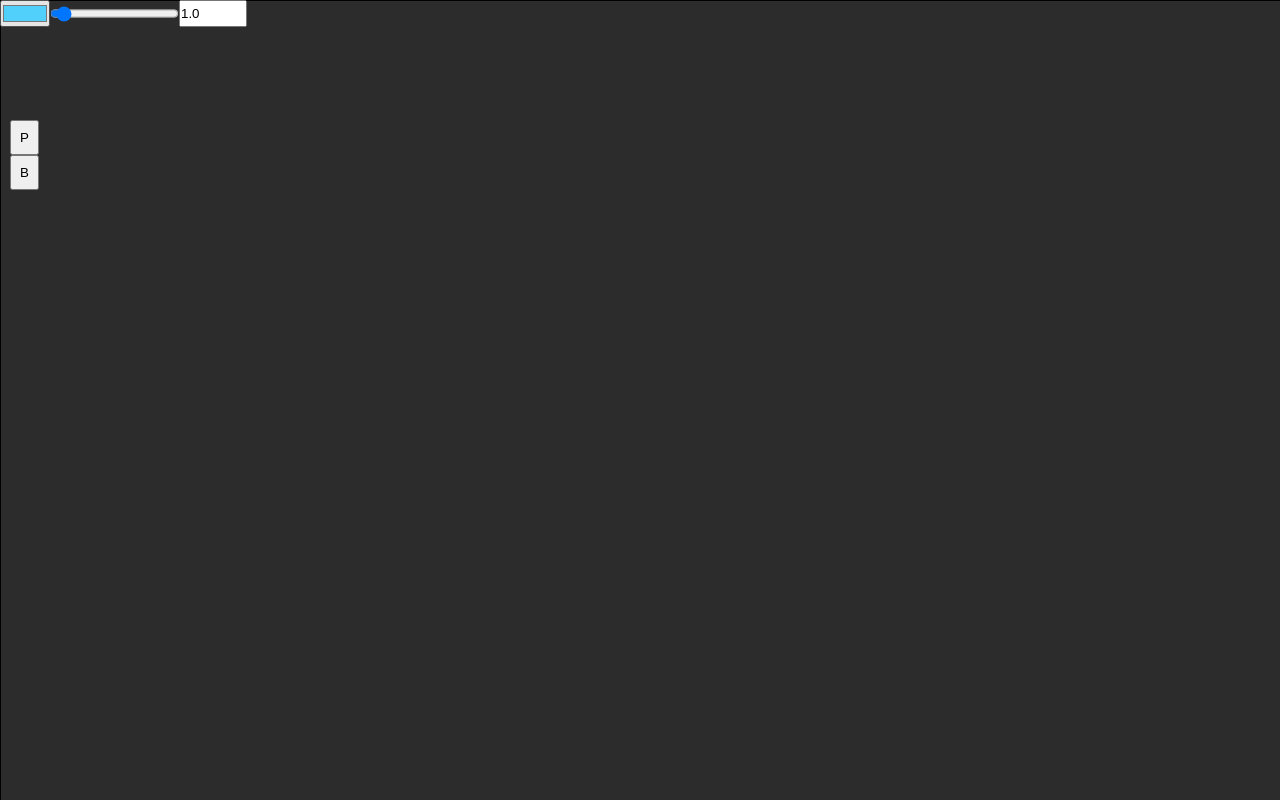
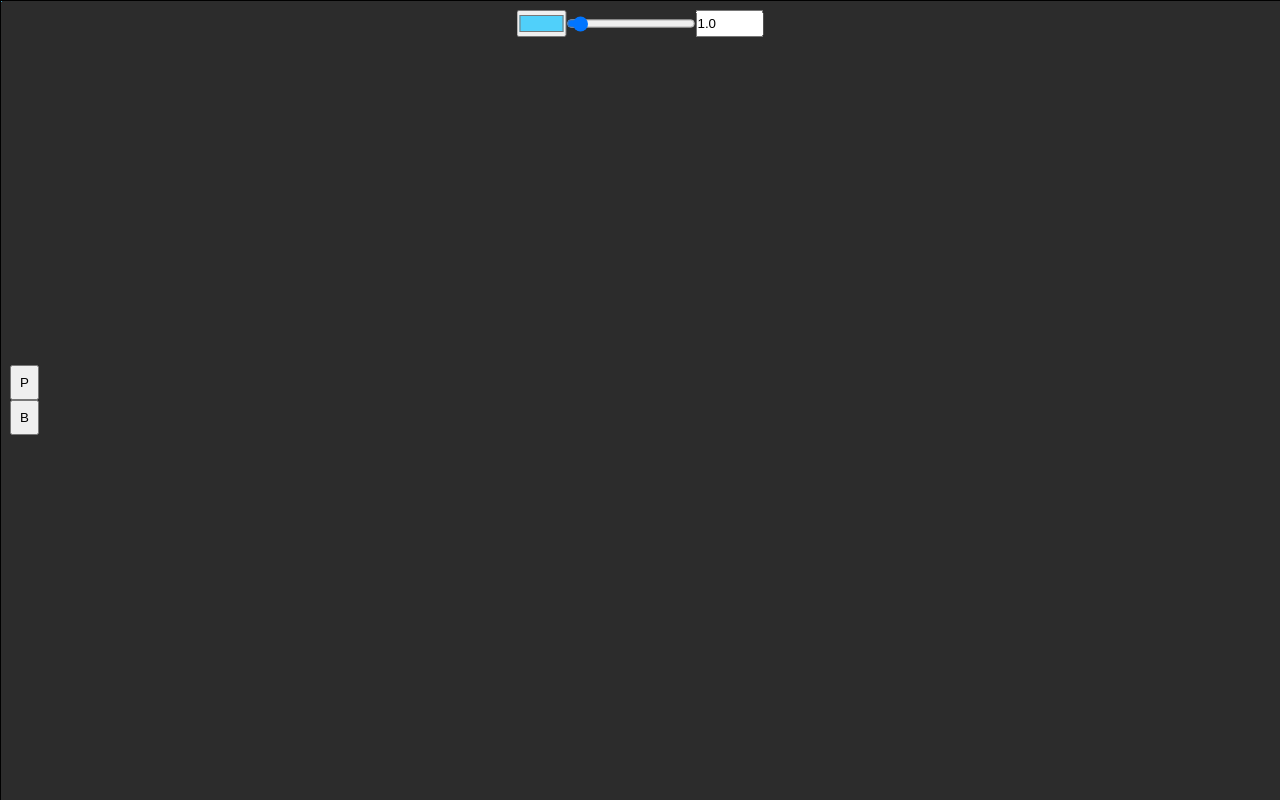
Before and after one commit to ggonzalesd/draw-min, a plain HTML site: page index.html in a window 1280 px wide. Drawn offline with Linux system fonts and the light colour scheme.

Commit message:
[STYLE] changes

```diff
--- a/index.html
+++ b/index.html
@@ -4,7 +4,7 @@
   <meta charset="UTF-8">
   <meta name="viewport" content="width=device-width, initial-scale=1.0">
   <link rel="stylesheet" href="./style.css">
-  <title>Document</title>
+  <title>Draw-min</title>
 </head>
 <body id="body">
   <div class="tools">
--- a/style.css
+++ b/style.css
@@ -10,12 +10,16 @@
 }
 
 #body {
+  position: relative;
   height: 100vh;
 }
 
 .tools {
   display: flex;
   position: absolute;
+  top: 10px;
+  left: 50%;
+  transform: translate(-50%, 0);
 }
 
 .modes {
@@ -23,7 +27,8 @@
   flex-direction: column;
   position: absolute;
   left: 10px;
-  top: 120px;
+  top: 50%;
+  transform: translate(0, -50%);
 }
 
 .modes input[type=button] {
```
Also changed, not shown: 1 other file.
